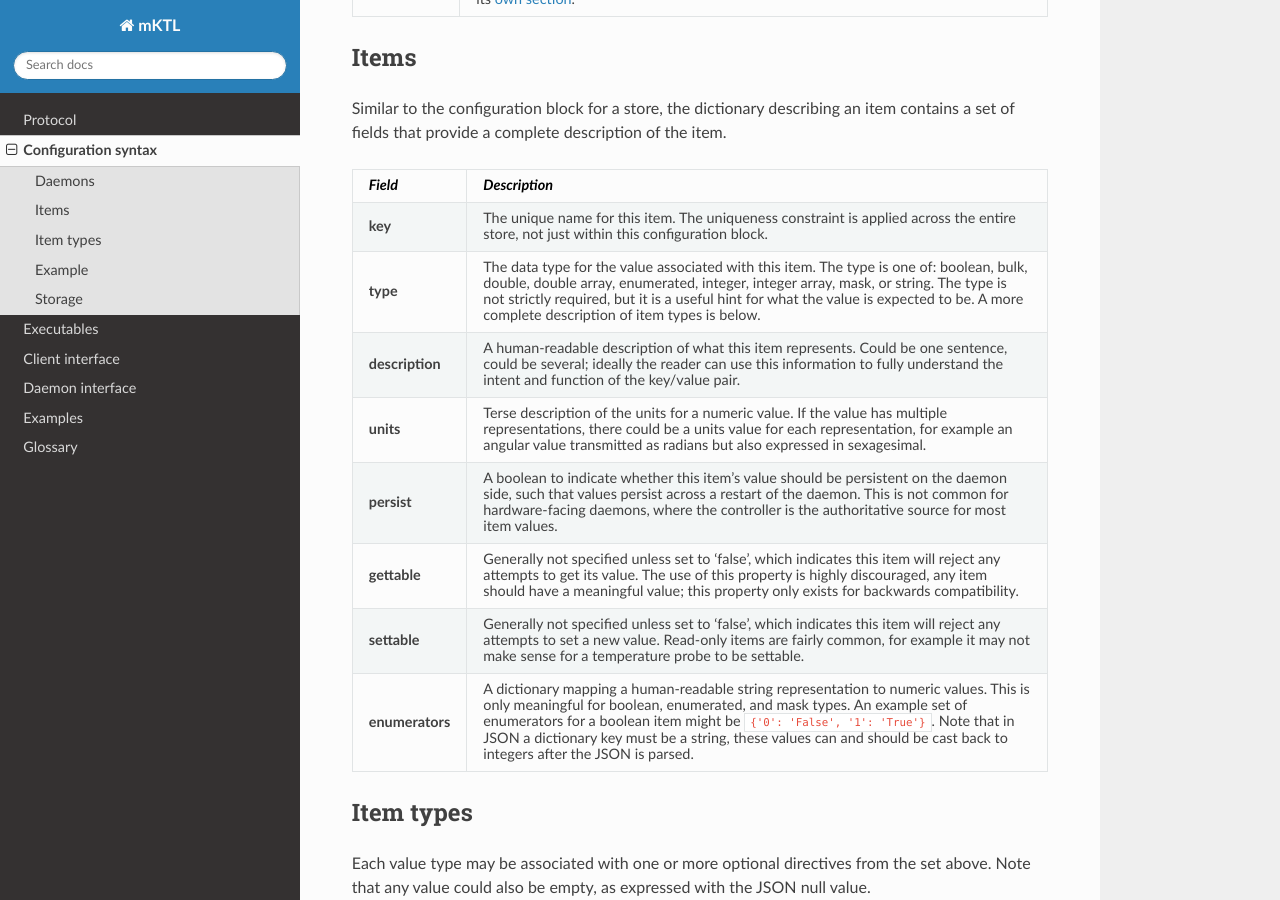
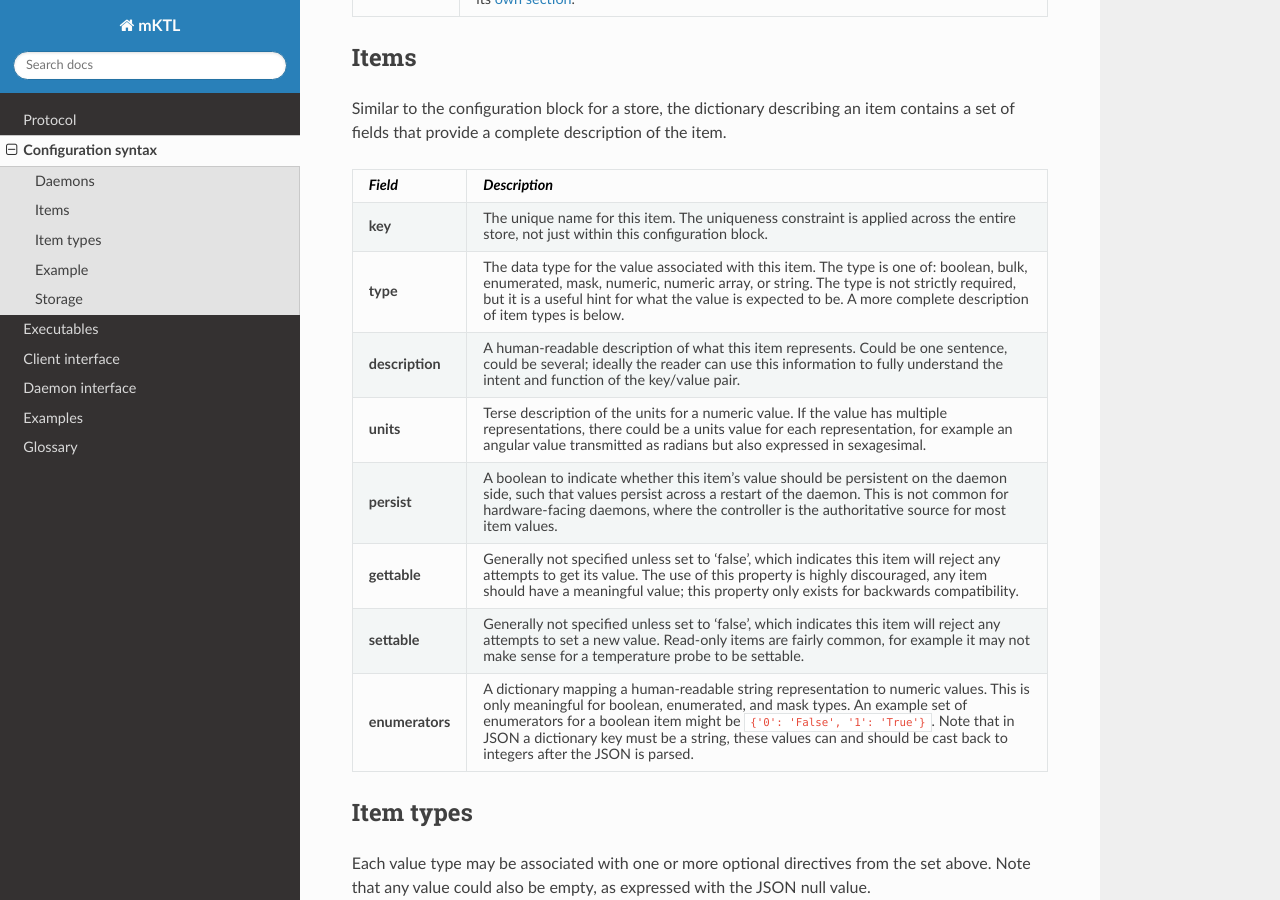
Before and after one commit to KeckObservatory/mKTL, a Sphinx documentation site: the page built from doc/configuration.rst, in a window 1280 px wide and 900 px high, scrolled down 1194 px. Built offline with Sphinx 7.4.7 and the Read the Docs theme 3.1.0, drawn with Linux system fonts in a browser that asks for light colours; some of the changed text lies outside the part shown.

Commit message:
Missed some of the changes from 'integer' and 'double' to 'numeric'.

```diff
--- a/doc/configuration.rst
+++ b/doc/configuration.rst
@@ -92,12 +92,11 @@ item.
 		just within this configuration block.
 
 **type**	The data type for the value associated with this
-		item. The type is one of: boolean, bulk, double,
-		double array, enumerated, integer, integer array,
-		mask, or string. The type is not strictly required,
-		but it is a useful hint for what the value is expected
-		to be. A more complete description of item types is
-		below.
+		item. The type is one of: boolean, bulk, enumerated,
+		mask, numeric, numeric array, or string. The type is
+		not strictly required, but it is a useful hint for
+		what the value is expected to be. A more complete
+		description of item types is below.
 
 **description**	A human-readable description of what this item
 		represents. Could be one sentence, could be several;
@@ -211,7 +210,7 @@ like for a store named 'pie'::
         ]
         "items": {
           "ANGLE": {
-            "type": "double",
+            "type": "numeric",
             "units": {
               "asc": "h",
               "bin": "rad"
@@ -274,7 +273,7 @@ daemon-side .json file for the above two-item example::
 
 	{
           "ANGLE": {
-            "type": "double",
+            "type": "numeric",
             "units": {
               "asc": "h",
               "bin": "rad"
```
